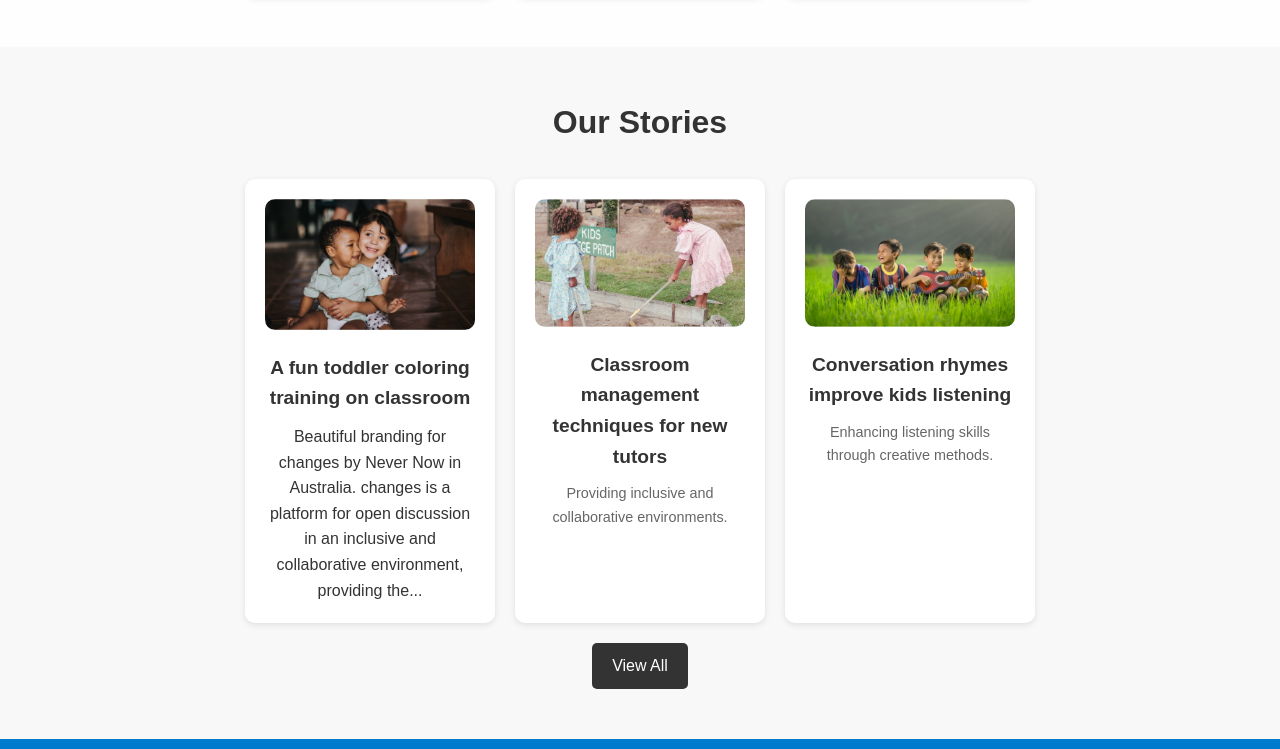
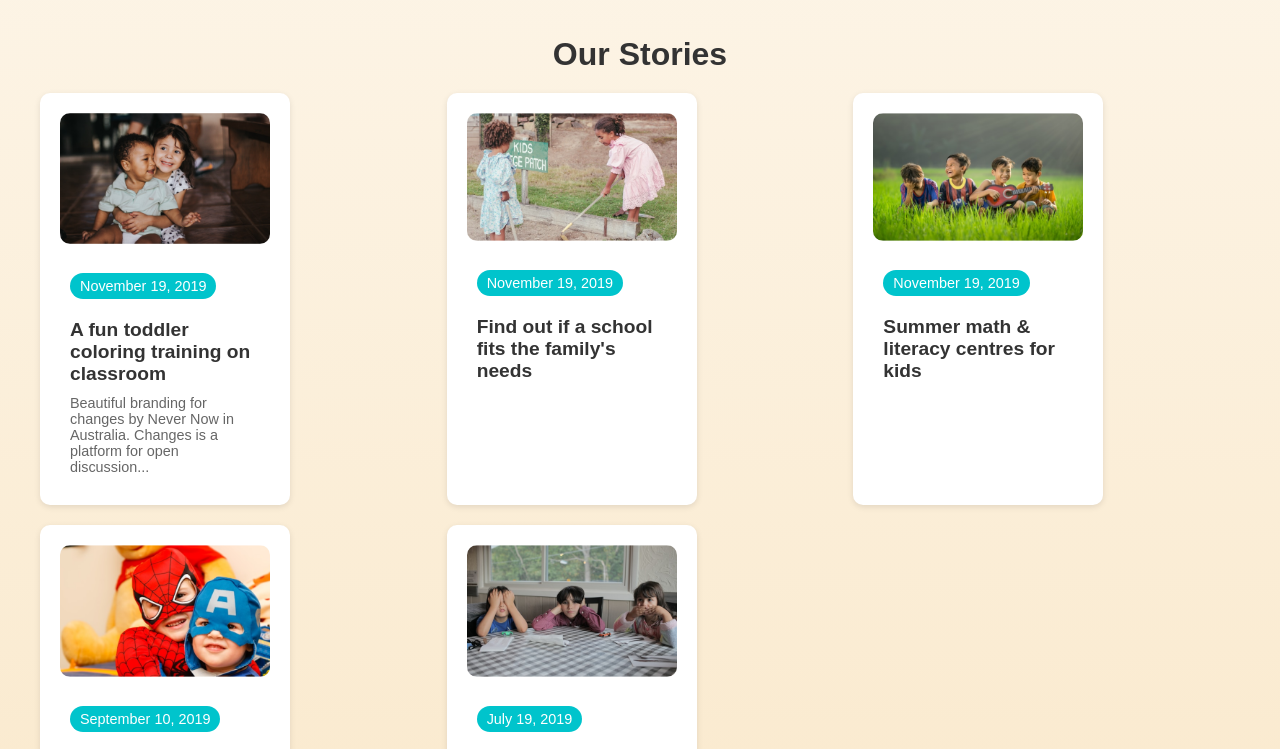
Before and after one commit to mahfujur807/index-web, a plain HTML site: page index.html in a window 1280 px wide. Shown: the part 965-1714 px from the top of the page. Drawn offline with Linux system fonts and the light colour scheme.

Commit message:
aadded an index.html file

```diff
--- a/index.html
+++ b/index.html
@@ -69,29 +69,40 @@
 
     </section>
 
-    <!-- Our Stories Section -->
-    <section class="stories">
+    <section class="our-stories">
       <h2>Our Stories</h2>
-      <div class="story-cards">
+      <div class="stories-container">
         <div class="story">
           <img src="assets/story-1.png" alt="">
+          <span class="date">November 19, 2019</span>
           <h3>A fun toddler coloring training on classroom</h3>
-          <p></p>Beautiful branding for changes by Never Now in Australia.
-          changes is a platform for open discussion in an inclusive and
-          collaborative environment, providing the...
+          <p>Beautiful branding for changes by Never Now in Australia. Changes is a platform for open discussion...</p>
         </div>
         <div class="story">
           <img src="assets/story-2.png" alt="">
-          <h3>Classroom management techniques for new tutors</h3>
-          <p>Providing inclusive and collaborative environments.</p>
+          <span class="date">November 19, 2019</span>
+          <h3>Find out if a school fits the family's needs</h3>
         </div>
         <div class="story">
           <img src="assets/story-3.png" alt="">
+          <span class="date">November 19, 2019</span>
+          <h3>Summer math & literacy centres for kids</h3>
+        </div>
+        <div class="story">
+          <img src="assets/story-4.png" alt="">
+          <span class="date">September 10, 2019</span>
+          <h3>Classroom management techniques for new tutors</h3>
+        </div>
+        <div class="story">
+          <img src="assets/story-5.png" alt="">
+          <span class="date">July 19, 2019</span>
           <h3>Conversation rhymes improve kids listening</h3>
-          <p>Enhancing listening skills through creative methods.</p>
         </div>
       </div>
-      <a href="" class="view-all">View All</a>
+      <button class="view-all">View All</button>
+    </section>
+
+
     </section>
   </main>
 
--- a/style/style.css
+++ b/style/style.css
@@ -7,12 +7,81 @@
     padding: 0;
     box-sizing: border-box;
   }
-
   body {
     font-family: Arial, sans-serif;
-    line-height: 1.6;
+    margin: 0;
+    padding: 0;
+    background: linear-gradient(to bottom, #fff, #f9e5c3);
     color: #333;
   }
+
+  .our-stories {
+    text-align: center;
+    padding: 40px 20px;
+  }
+
+  .our-stories h2 {
+    font-size: 2rem;
+    margin-bottom: 20px;
+  }
+
+  .stories-container {
+    display: grid;
+    grid-template-columns: repeat(auto-fit, minmax(300px, 1fr));
+    gap: 20px;
+    margin: 20px auto;
+    max-width: 1200px;
+  }
+
+  .story {
+    background: #fff;
+    border-radius: 10px;
+    box-shadow: 0 4px 6px rgba(0, 0, 0, 0.1);
+    overflow: hidden;
+    text-align: left;
+  }
+
+  .story img {
+    width: 100%;
+    height: auto;
+  }
+
+  .story .date {
+    background: #00c4cc;
+    color: #fff;
+    display: inline-block;
+    margin: 10px;
+    padding: 5px 10px;
+    border-radius: 20px;
+    font-size: 0.9rem;
+  }
+
+  .story h3 {
+    margin: 10px;
+    font-size: 1.2rem;
+  }
+
+  .story p {
+    margin: 10px;
+    color: #666;
+  }
+
+  .view-all {
+    background: #000;
+    color: #fff;
+    padding: 10px 20px;
+    border: none;
+    border-radius: 20px;
+    cursor: pointer;
+    font-size: 1rem;
+    margin-top: 20px;
+  }
+
+  .view-all:hover {
+    background: #333;
+  }
+
+
 
   /* Specific colors for individual links */
 nav a:nth-child(2) {
```
Also changed, not shown: m.html (+11 -0 lines).
